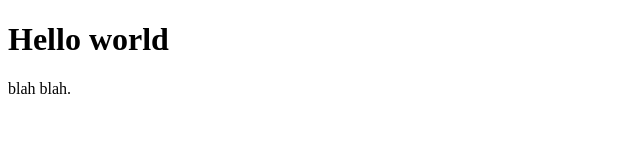
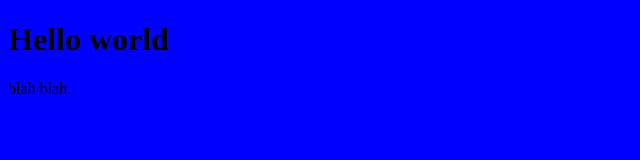
Before and after one commit to lionceptor/car-switch, a plain HTML site: page firstwebsite.htm in a window 1280 px wide. Shown: the whole page, without its empty margins (0-640 px from the left). Drawn offline with Linux system fonts and the light colour scheme.

Commit message:
adding background color example

```diff
--- a/firstwebsite.htm
+++ b/firstwebsite.htm
@@ -1,6 +1,13 @@
 <!DOCTYPE html>
 <html>
-<body>
+<body style="background-color:blue;">
+
+<style>
+
+
+</style>
+
+
 
 <h1>Hello world</h1>
 
```
